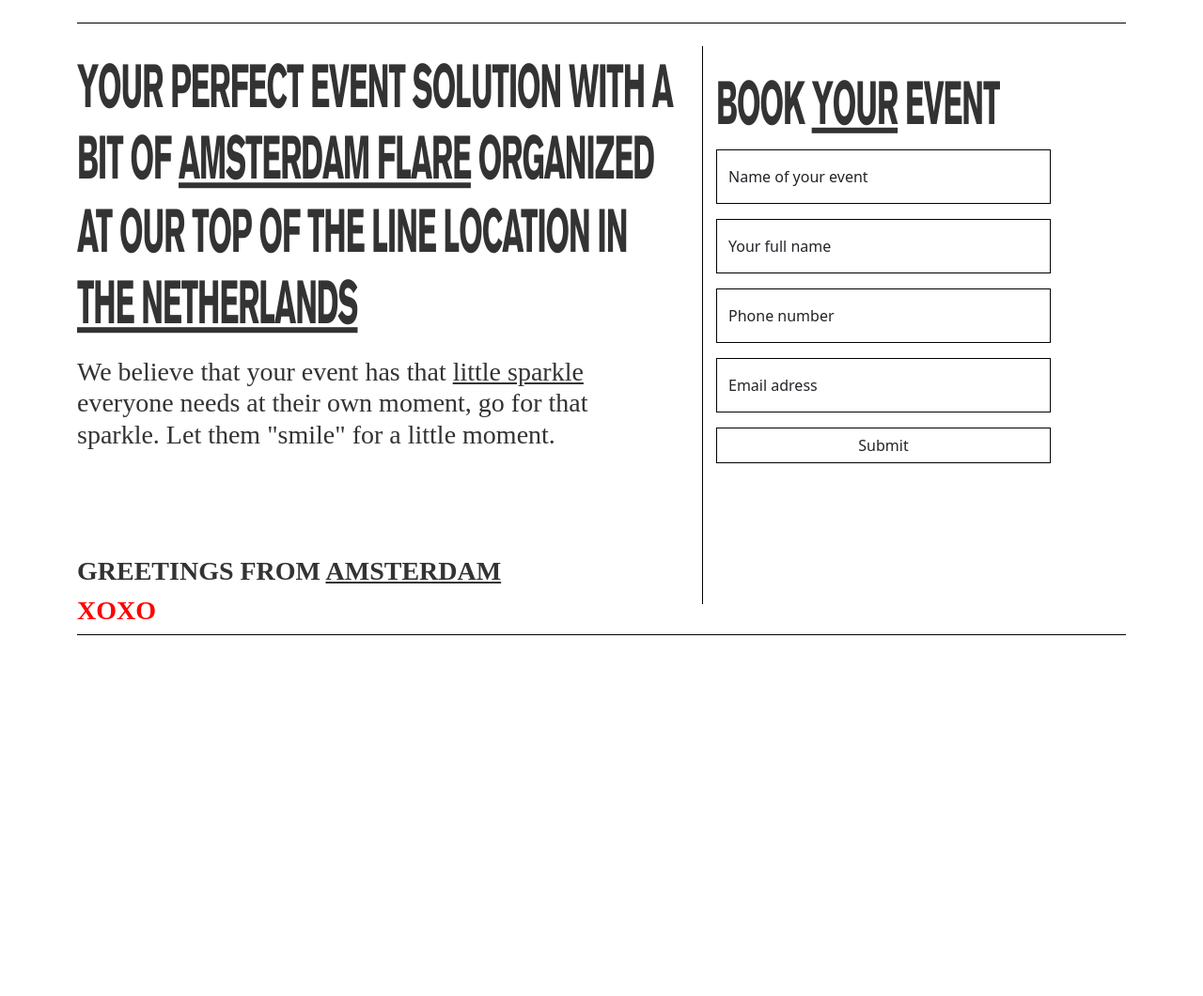
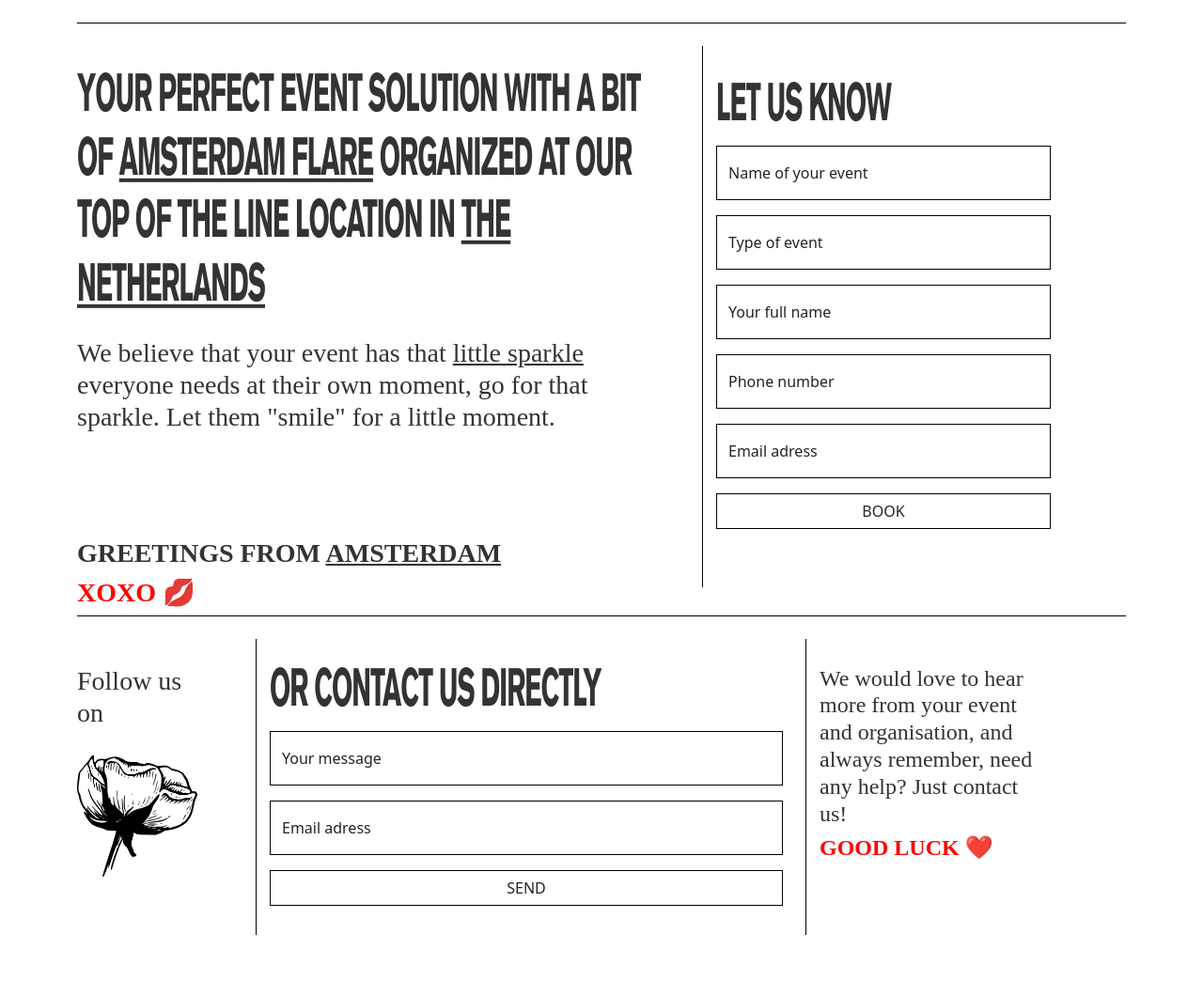
Before and after one commit to joranvanerk/project_george, a PHP site: page /bookevent in a window 1280 px wide. Shown: the part 105-1165 px from the top of the page at 94% size. Before the commit the page ends 781 px from the top, so only its background shows below. Run offline with PHP 8.4, Linux system fonts and the light colour scheme.

Commit message:
Update bookevent.php
Changed page book an event, completed the task

```diff
--- a/bookevent.php
+++ b/bookevent.php
@@ -8,23 +8,27 @@
   <div class="row">
     <div class="col-sm-12 col-md-7">
       <br>
-      <h2 class="george_title" style="margin-top: 4rem; margin-bottom: 4rem;">Your perfect event solution with a bit of <u>Amsterdam flare</u> organized at our top of the line location in <u>The Netherlands</u></h2>
+      <h3 class="george_title bookeventani" style="margin-top: 4rem; margin-bottom: 4rem;">Your perfect event solution with a bit of <u>Amsterdam flare</u> organized at our top of the line location in <u>The Netherlands</u></h3>
       <br>
       <h3 class="george_menu" style="font-weight: 400; text-transform: none; margin-left: 0;">We believe that your event has that <u>little sparkle</u> everyone needs at their own moment, go for that sparkle. Let them "smile" for a little moment.</h3>
       <br>
       <h3 class="george_menu" style="font-weight: 600; margin-left: 0; margin-top: 5rem;">Greetings from <u>Amsterdam</u></h3>
-      <h3 class="george_menu" style="font-weight: 600; margin-left: 0; color: red !important;">XOXO</h3>
+      <h3 class="george_menu" style="font-weight: 600; margin-left: 0; color: red !important;">XOXO 💋</h3>
     </div>
     <div class="col-1" style="margin-right: -5rem;">
       <div class="vl mobielhide" style="height: 95%;"></div>
     </div>
     <div class="col-md-4 col-sm-12">
       <br>
-      <h2 class="george_title" style="margin-top: 1.5rem; margin-bottom: 1.5rem;">Book <u>your</u> event</h2>
+      <h3 class="george_title" style="margin-top: 1.5rem; margin-bottom: 1.5rem;">Let us know</h3>
       <form>
         <div class="form-floating mb-3">
           <input type="text" class="form-control formstyle" id="floatingInput" placeholder="George">
           <label for="floatingInput">Name of your event</label>
+        </div>
+        <div class="form-floating mb-3">
+          <input type="text" class="form-control formstyle" id="floatingInput" placeholder="George">
+          <label for="floatingInput">Type of event</label>
         </div>
         <div class="form-floating mb-3">
           <input type="text" class="form-control formstyle" id="floatingInput" placeholder="George">
@@ -39,12 +43,53 @@
           <label for="floatingInput">Email adress</label>
         </div>
         <div class="d-grid gap-2">
-        <button type="submit" class="btn formstyle btn-h">Submit</button>
+        <button type="submit" class="btn formstyle btn-h">BOOK</button>
       </div>
       </form>
     </div>
   </div>
     <div style="background-color:#000000; height:1px; width:100%;"></div>
+    <br>
+    <div class="row">
+      <div class="col-md-2 col-sm-12">
+        <br>
+        <br>
+        <h3 class="george_menu" style="font-weight: 400; text-transform: none; margin-left: 0; margin-top: -20px;">Follow us on</h3>
+        <i class="fab fa-facebook fa-2x"></i>
+        <i class="fab fa-instagram fa-2x"></i>
+        <img class="mobielhide" src="./img/flower.png" alt="" style="max-width: 8rem; margin-top: 20px;">
+      </div>
+      <div class="col-1" style="margin-right: -5rem;">
+        <div class="vl mobielhide" style="height: 95%;"></div>
+      </div>
+      <div class="col-md-6 col-sm-12">
+        <br>
+        <h3 class="george_title" style="margin-top: 1rem; margin-bottom: 1.5rem;">Or contact us directly</h3>
+        <form>
+          <div class="form-floating mb-3">
+            <input type="text" class="form-control formstyle" id="floatingInput" placeholder="George">
+            <label for="floatingInput">Your message</label>
+          </div>
+          <div class="form-floating mb-3">
+            <input type="text" class="form-control formstyle" id="floatingInput" placeholder="George">
+            <label for="floatingInput">Email adress</label>
+          </div>
+          <div class="d-grid gap-2">
+          <button type="submit" class="btn formstyle btn-h">SEND</button>
+        </div>
+        </form>
+        <br>
+        <br>
+      </div>
+      <div class="col-md-1" style="margin-right: -5rem;">
+        <div class="vl mobielhide" style="height: 95%;"></div>
+      </div>
+      <div class="col-md-3 col-sm-12">
+        <br>
+        <h4 class="george_menu" style="font-weight: 400; text-transform: none; margin-left: 0; margin-top: 0.2rem;">We would love to hear more from your event and organisation, and always remember, need any help? Just contact us!</h4>
+        <h4 class="george_menu" style="font-weight: 600; margin-left: 0; color: red !important;">GOOD LUCK ❤️</h4>
+      </div>
+    </div>
 </div>
 <br><br>
 
```
